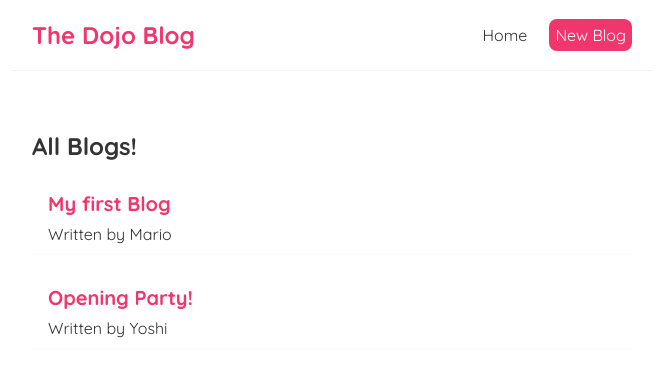
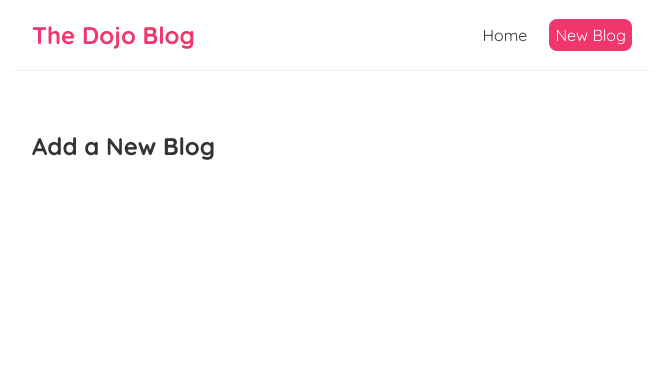
Before and after one commit to NXWBAH/dojo-blog, a React (Create React App) app: page /create in a window 1280 px wide. Shown: the top 376 px of the page, without its empty margins (308-971 px from the left). Built offline with nearby package versions, Linux system fonts and the light colour scheme; data requests are answered from the project's data file.

Commit message:
Lesson 22 Creating different page endpoints

```diff
--- a/src/App.js
+++ b/src/App.js
@@ -1,6 +1,7 @@
 import Navbar from './Navbar';
 import Home from './Home';
 import { BrowserRouter as Router, Route, Switch } from 'react-router-dom';
+import Create from './Create';
 
 function App() {
 	return (
@@ -9,8 +10,11 @@
 				<Navbar />
 				<div className='content'>
 					<Switch>
-						<Route path='/'>
+						<Route exact path='/'>
 							<Home />
+						</Route>
+						<Route exact path='/create'>
+							<Create />
 						</Route>
 					</Switch>
 				</div>
--- /dev/null
+++ b/src/Create.js
@@ -0,0 +1,9 @@
+const Create = () => {
+	return (
+		<div className='create'>
+			<h2>Add a New Blog</h2>
+		</div>
+	);
+};
+
+export default Create;
```
